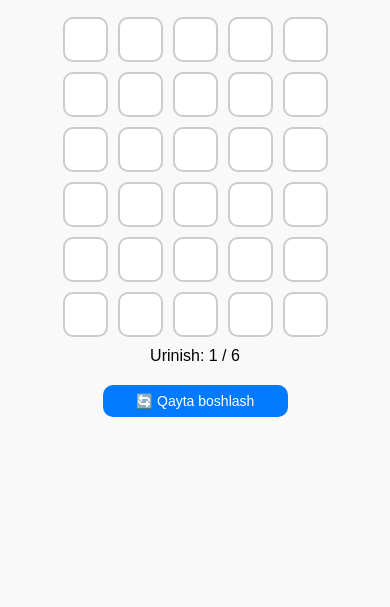
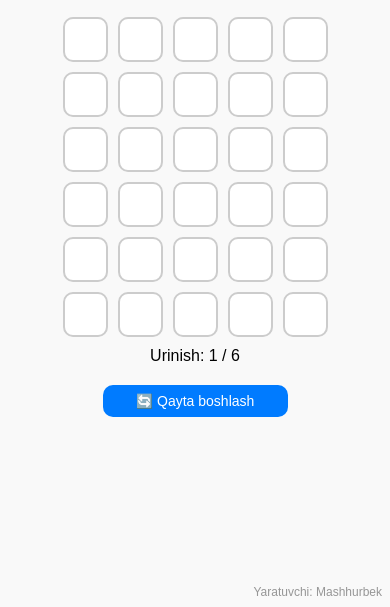
Before and after one commit to Kebruhsham/Boshqotirma, a plain HTML site: page index.html in a window 390 px wide. Shown: the part 237-844 px from the top of the page. Drawn offline with Linux system fonts and the light colour scheme.

Commit message:
Update index.html

```diff
--- a/index.html
+++ b/index.html
@@ -206,6 +206,26 @@
                 font-size: 1.3rem;
             }
         }
+
+        #creatorTag {
+            position: fixed;
+            bottom: 10px;
+            right: 10px;
+            font-size: 14px;
+            color: #555;
+            opacity: 0.6;
+            user-select: none;
+            pointer-events: none;
+            font-family: sans-serif;
+        }
+
+        @media (max-width: 480px) {
+            #creatorTag {
+                font-size: 12px;
+                bottom: 8px;
+                right: 8px;
+            }
+        }
     </style>
 </head>
 
@@ -229,6 +249,7 @@
         <p id="timeSpent"></p>
         <button class="restart-btn" onclick="location.reload()">🔁 Yana o‘ynash</button>
     </div>
+    <div id="creatorTag">Yaratuvchi: Mashhurbek</div>
 
     <script>
         // Tasodifiy tanlanadigan so‘zlar ro‘yxati
```
